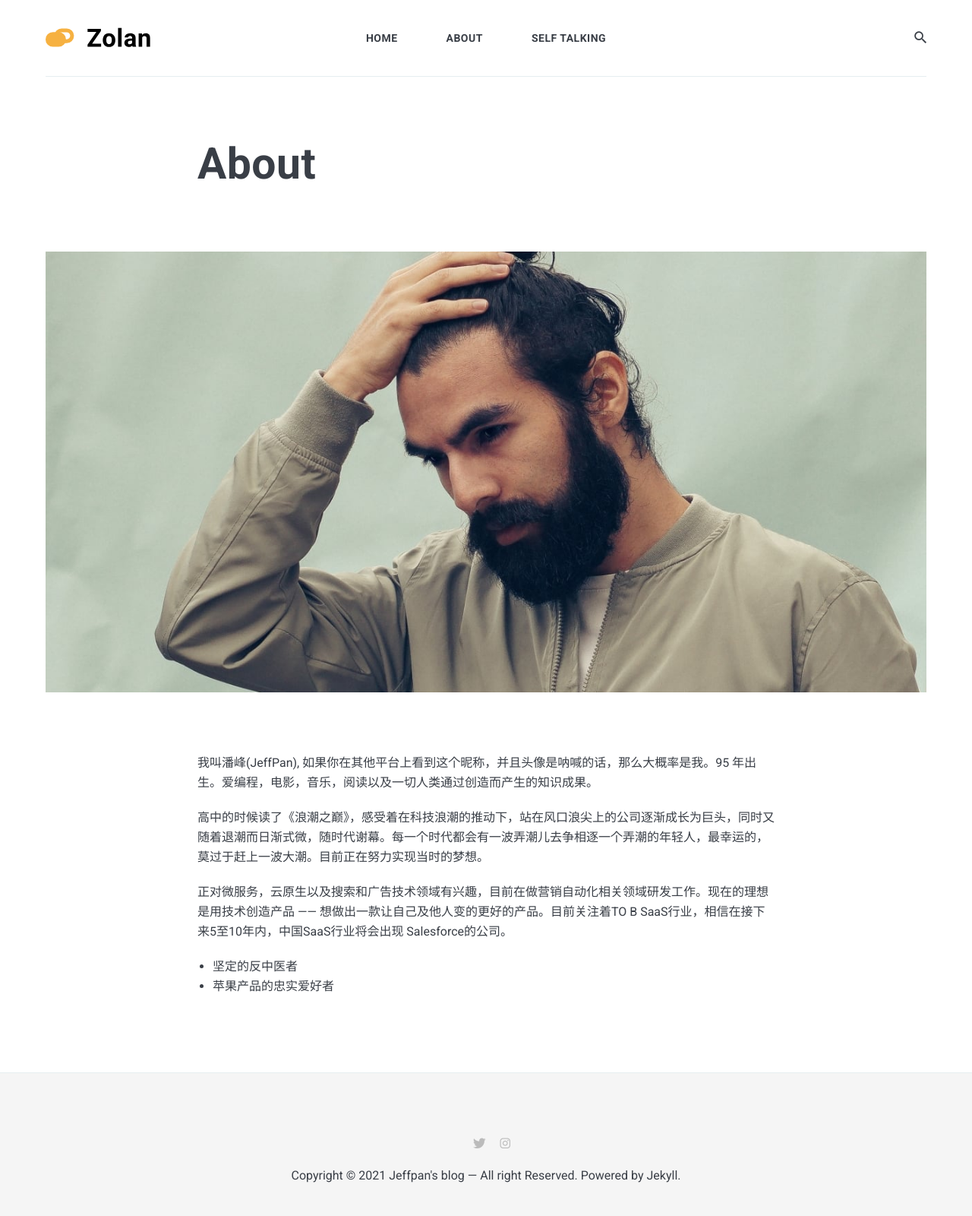
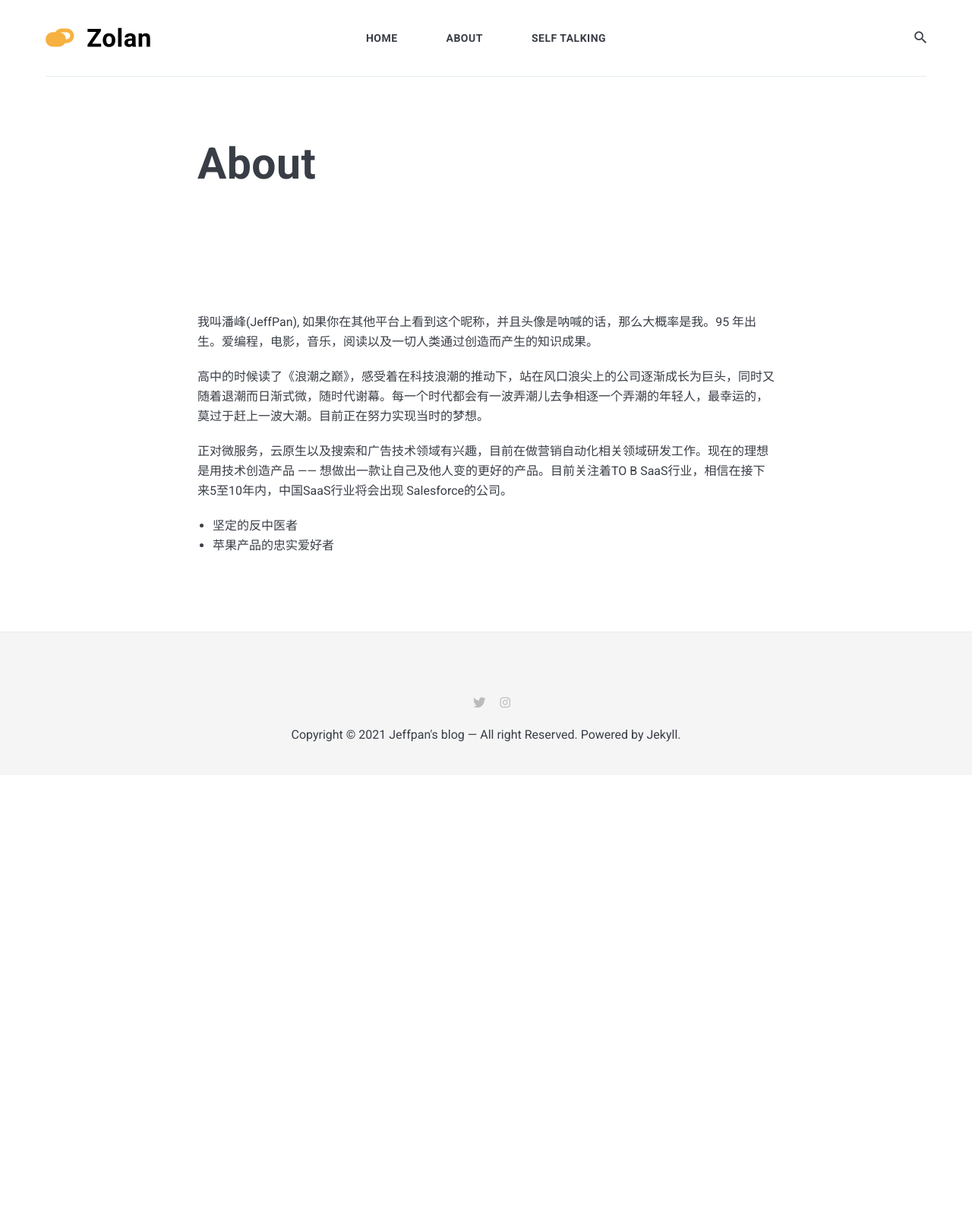
Before and after one commit to JeffVipPan/jeffvippan.github.io, a Jekyll site: the page built from _pages/about.md, in a window 1280 px wide. Shown: the whole page at 76% size. Built offline with Jekyll 4.4.1, drawn with Linux system fonts in a browser that asks for light colours; nearby versions of some CDN libraries; after the commit the page ends 1020 px from its top, so only the background shows below that.

Commit message:
change photo

```diff
--- a/_pages/about.md
+++ b/_pages/about.md
@@ -2,7 +2,6 @@
 layout: page
 title: About
 permalink: /about/
-image: 01.jpg
 ---
 我叫潘峰(JeffPan), 如果你在其他平台上看到这个昵称，并且头像是呐喊的话，那么大概率是我。95 年出生。爱编程，电影，音乐，阅读以及一切人类通过创造而产生的知识成果。
 
```
Also changed, not shown: 1 other file.
